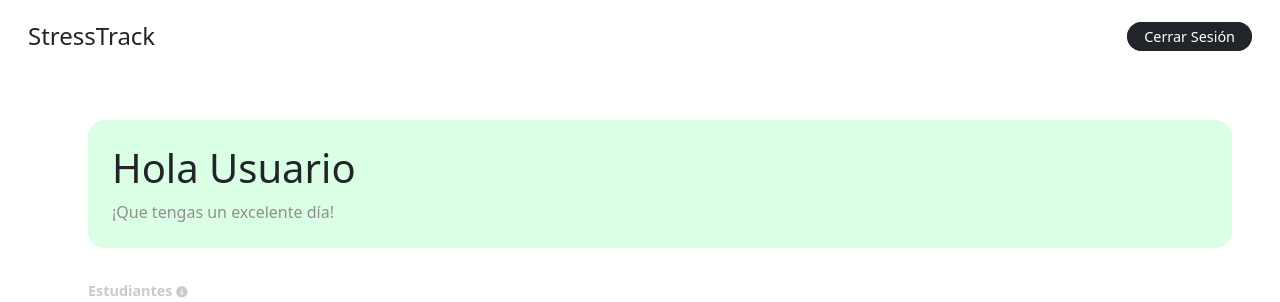
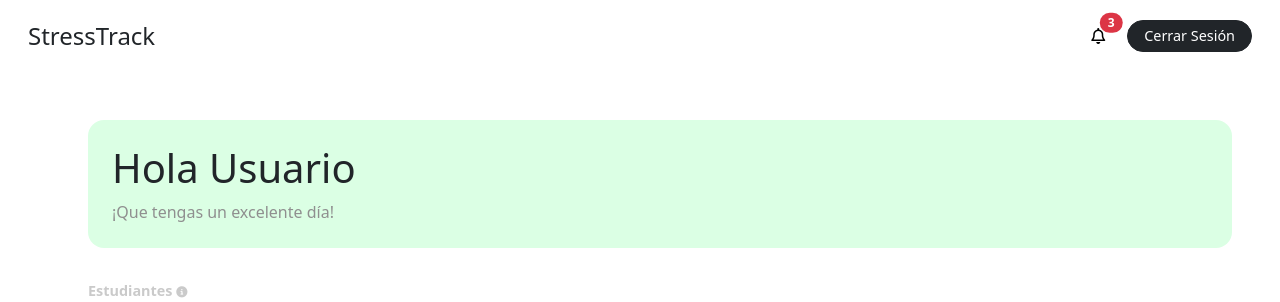
Before and after one commit to Xanh1/StressTrack, a Django app: page /panel/ in a window 1280 px wide. Shown: the top 302 px of the page. Run offline with Django 5.2, Linux system fonts and the light colour scheme; a user stored in the database is signed in; data comes from the database, SQL or seed files in the repository; some libraries are stand-ins or nearby versions.

Commit message:
feat: add notification button

```diff
--- a/stress/templates/elements/dashboard_header.html
+++ b/stress/templates/elements/dashboard_header.html
@@ -2,7 +2,23 @@
     <div class="px-1">
         <a class="text-dark text-decoration-none fs-4" href="{% url 'panel' %}">StressTrack</a>
     </div>
-    <div class="px-1">
+    <div class="d-flex align-items-center px-1">
+        <!-- Icono de notificaciones -->
+        <div class="dropdown me-3">
+            <button class="bg-white position-relative border-0" id="notificationDropdown" data-bs-toggle="dropdown" aria-expanded="false">
+                <i class="fa-regular fa-bell"></i> <!-- Ícono de campana -->
+                <span class="position-absolute top-0 start-100 translate-middle badge rounded-pill bg-danger">
+                    3 <!-- Número de notificaciones -->
+                </span>
+            </button>
+            <ul class="dropdown-menu dropdown-menu-end shadow" aria-labelledby="notificationDropdown">
+                <li class="dropdown-header">Notificaciones</li>
+                <li><a class="dropdown-item" href="#">Nueva actividad registrada</a></li>
+                <li><a class="dropdown-item" href="#">Tu sesión expira pronto</a></li>
+                <li><a class="dropdown-item text-muted" href="#">Ver todas las notificaciones</a></li>
+            </ul>
+        </div>
+        <!-- Botón de Cerrar Sesión -->
         <a href="{% url 'logout' %}" class="text-decoration-none fs-7 bg-dark text-white border border-dark rounded-4 py-1 px-3">Cerrar Sesión</a>
     </div>
 </header>
```
